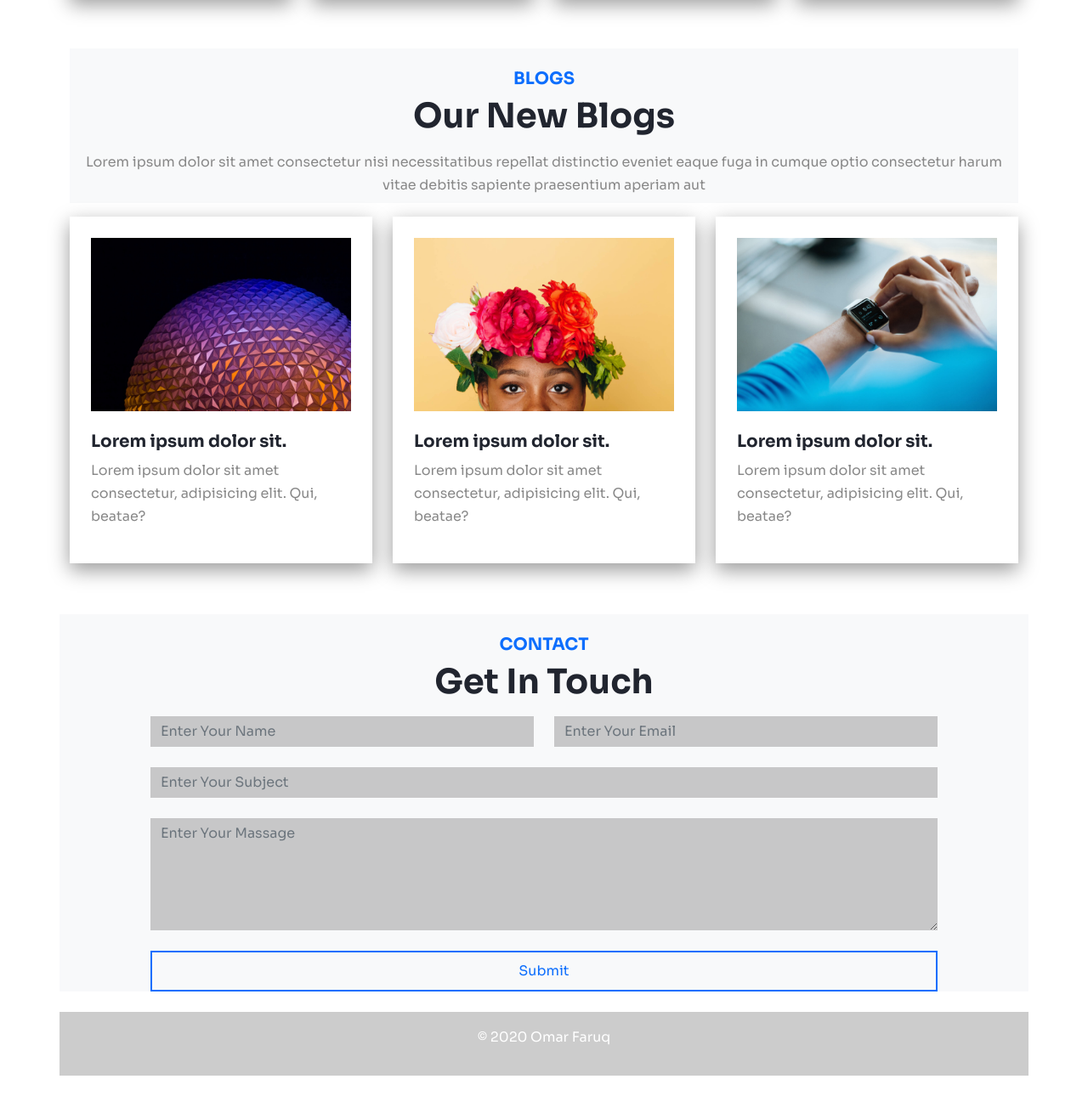
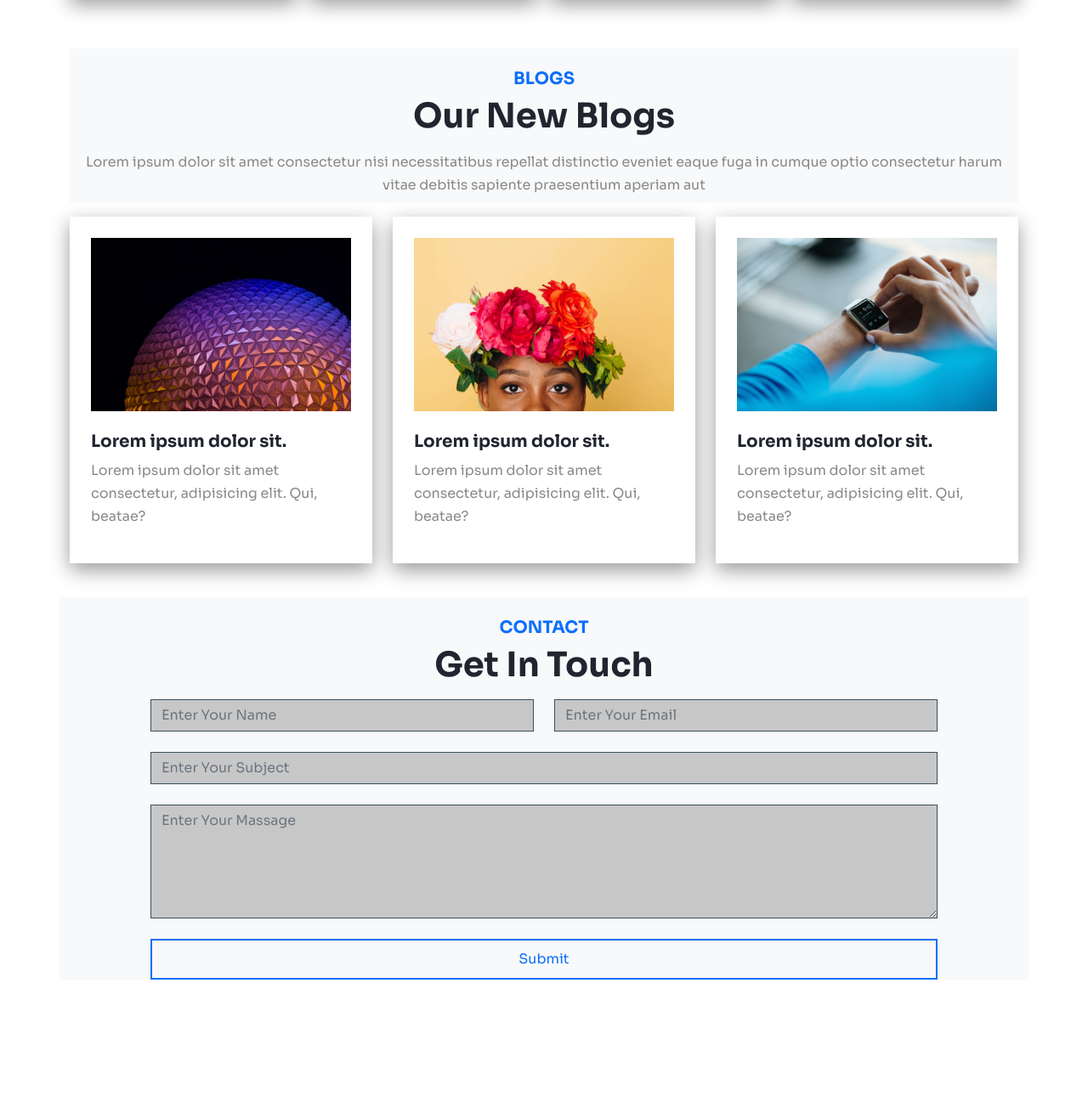
Before and after one commit to Omarfaruq027/kreatives, a plain HTML site: page index.html in a window 1280 px wide. Shown: the part 4454-5744 px from the top of the page at 85% size. Drawn offline with nearby package versions, Linux system fonts and the light colour scheme.

Commit message:
fix issues

```diff
--- a/css/style.css
+++ b/css/style.css
@@ -205,22 +205,18 @@ img {
 
 .blog-section {
   padding-top: 60px;
-  padding-bottom: 60px;
+  padding-bottom: 40px;
 }
 
 /* contact */
 
 form input .form-control {
-  height: 56;
+  height: 56px;
 }
 
 form .form-control {
   border: transparent;
   border-radius: 0;
   background-color: rgb(0, 0, 0, 0.2);
+  border: 1px solid #39515c;
 }
-
-.background {
-  background-color: rgb(0, 0, 0, 0.2);
-  color: #fff;
-}
--- a/index.html
+++ b/index.html
@@ -329,7 +329,7 @@
                 <h1>Meet Our Team Members</h1>
                 <p class="py-2">Lorem ipsum dolor sit amet consectetur nisi necessitatibus repellat distinctio eveniet eaque fuga in cumque optio consectetur harum vitae debitis sapiente praesentium aperiam aut</p>
             </div>
-            <div class="row text-center">
+            <div class="row text-center g-3">
 
                 <div class="col-lg-3 col-md-6">
                     <div class="team-member card-effect">
@@ -445,7 +445,7 @@
         <!-- contact end -->
     </main>
 
-    <footer class="container background my-4 py-3" id="footer">
+    <footer class="container text-white my-4 py-3" id="footer">
         <div class="row">
             <div class="col-md-12">
                 <p class="text-center">© 2020 Omar Faruq</p>
```
